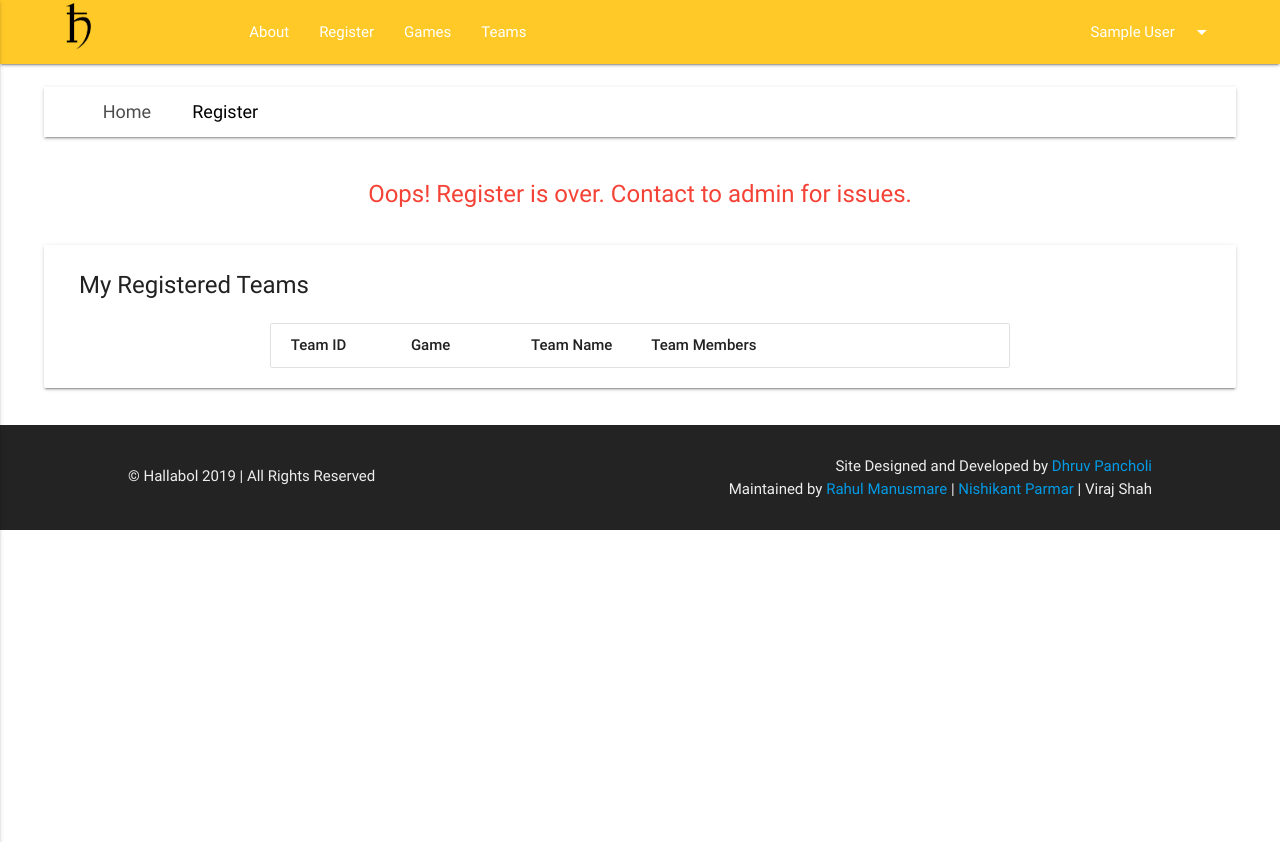
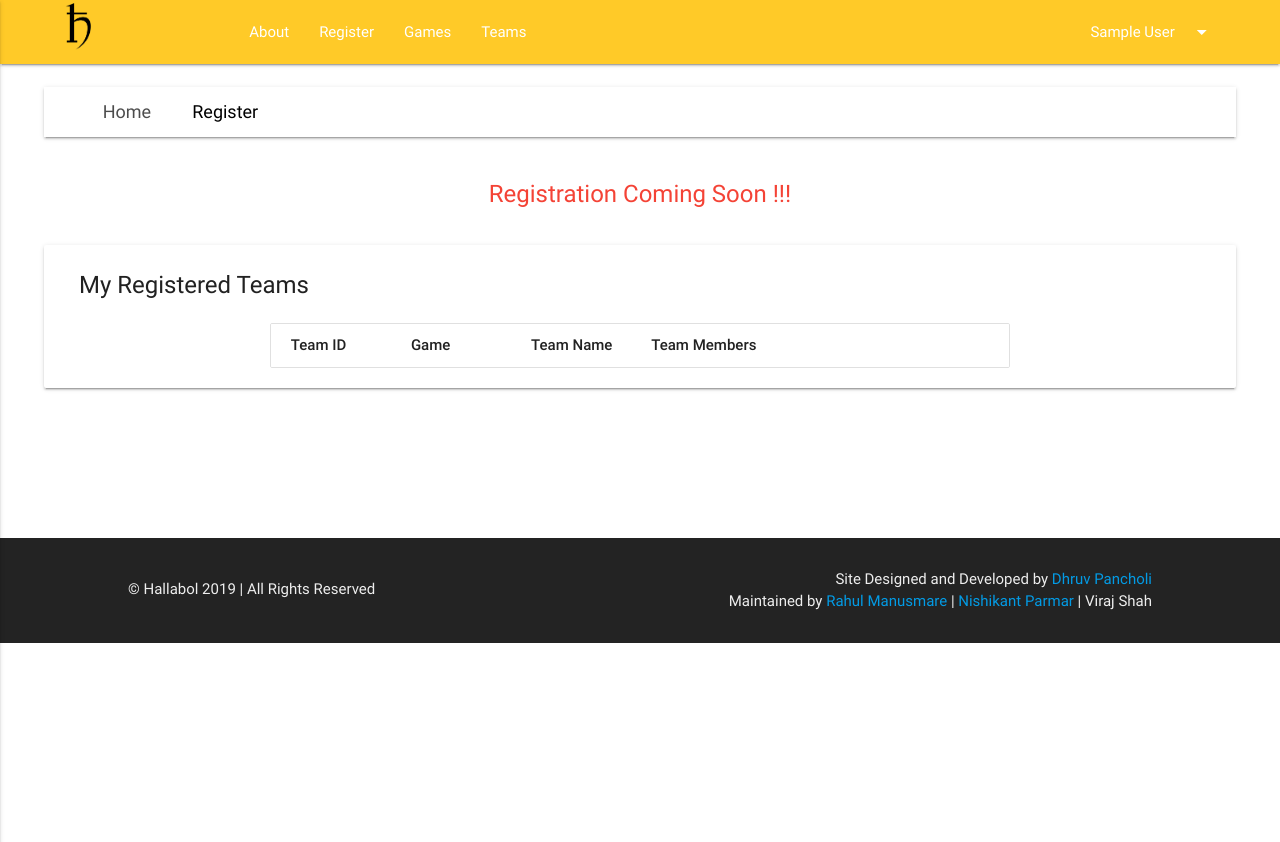
Before and after one commit to rahulmanusmare/HallBol19, a PHP site: page /hallabol15/register.php in a window 1280 px wide. Shown: the top 842 px of the page. Run offline with PHP 8.4, Linux system fonts and the light colour scheme; the visitor is signed in with stand-in values (Sample User, id 1); data comes from the database, SQL or seed files in the repository; data that the repository does not hold is empty; some libraries are stand-ins or nearby versions.

Commit message:
Minor Changes
- Changed Caption in Register.php
- Applied Beautify

```diff
--- a/register.php
+++ b/register.php
@@ -28,7 +28,7 @@ require_once('navigation.php');
                     </div>
                 </nav>
                 <br>
-                <h3 class='center red-text'>Oops! Register is over. Contact to admin for issues.</h3>
+                <h3 class='center red-text'>Registration Coming Soon !!!</h3>
             </div>
         </div>
         <!-- /.row -->
@@ -320,6 +320,11 @@ function checkIfArrayIsUnique(myArray) {
         display:none;
     }
 </style>
+<br>
+<br>
+<br>
+<br>
+<br>
 <?php
 require_once('footer.php');
 ?>
--- a/register_old_14110021.php
+++ b/register_old_14110021.php
@@ -66,7 +66,7 @@ require_once('navigation.php');
                           <option data-team="7" data-link="foot_volley" value="4">Foot-Volley</option>
                           <option data-team="7" data-link="futsal" value="5">Futsal</option>
                           <option data-team="9" data-link="gully_cricket" value="6">Gully Cricket(Boys)</option>
-                          <option data-team="6" data-link="gully_cricket" value="7">Gully Cricket(Girls)</option>
+-                          <option data-team="6" data-link="gully_cricket" value="7">Gully Cricket(Girls)</option>
                           <option data-team="9" data-link="handball" value="8">Handball(Boys)</option>
                           <option data-team="10" data-link="kho_kho" value="9">Kho-Kho</option>
                           <option data-team="7" data-link="throwball" value="10">Throwball(Girls)</option>
```
Also changed, not shown: confirm.php (line endings or trailing spaces).
